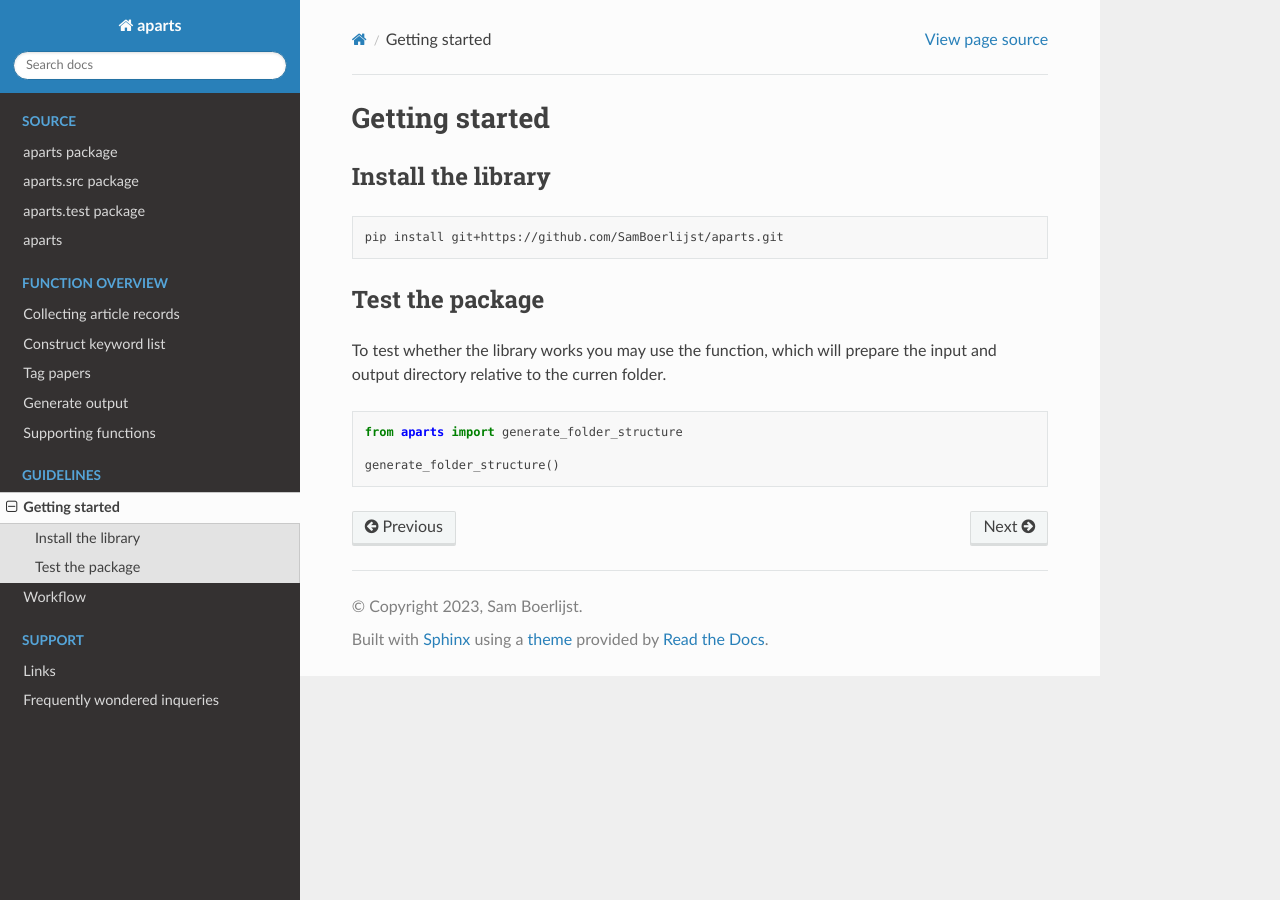
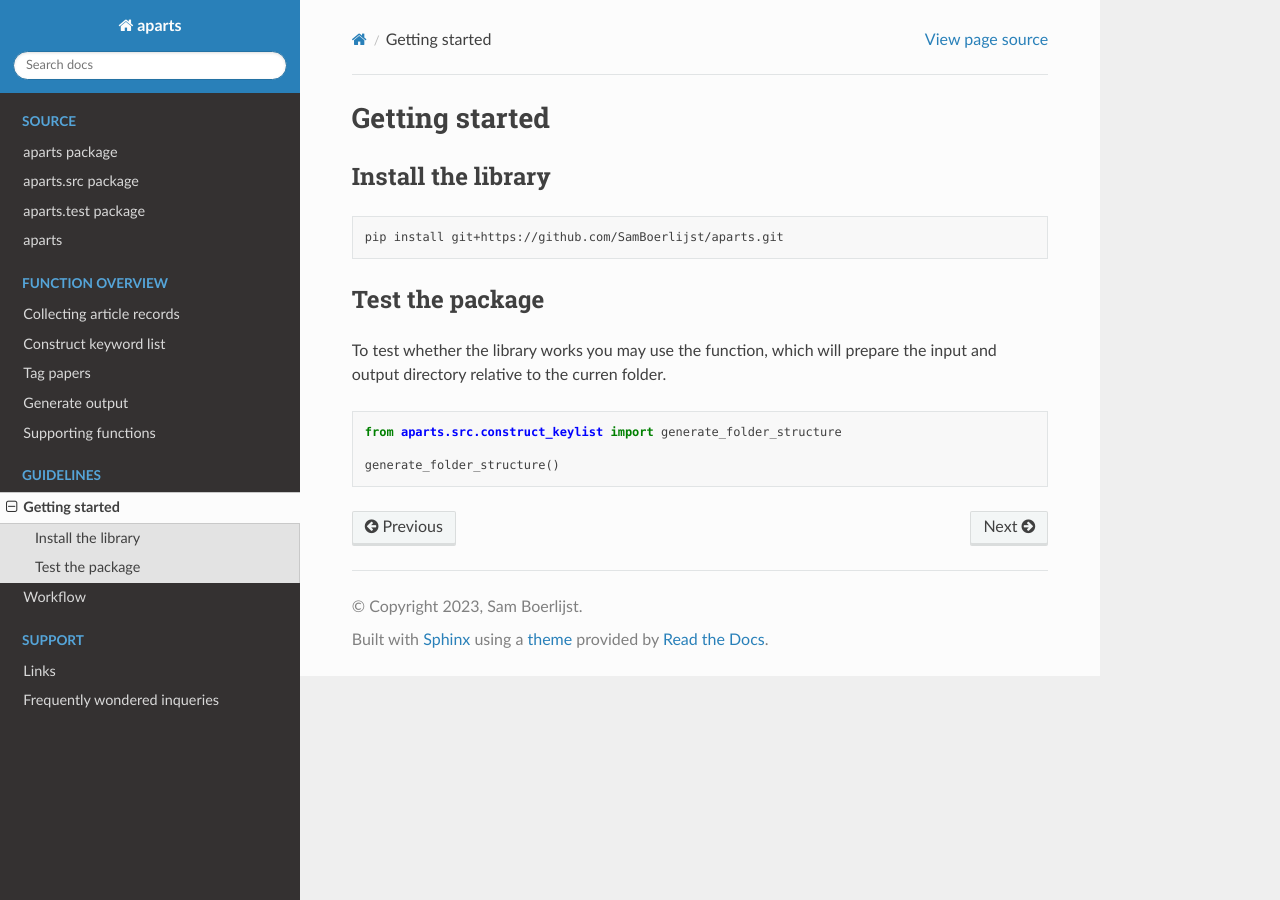
Before and after one commit to SamBoerlijst/aparts, a Sphinx documentation site: the page built from app/source/guidelines/getting_started.rst, in a window 1280 px wide. Built offline with Sphinx 7.4.7 and the Read the Docs theme 2.0.0, drawn with Linux system fonts in a browser that asks for light colours.

Commit message:
Update getting_started.rst

```diff
--- a/app/source/guidelines/getting_started.rst
+++ b/app/source/guidelines/getting_started.rst
@@ -16,6 +16,6 @@ To test whether the library works you may use the function, which will prepare t
 
 .. code-block:: python
 
-    from aparts import generate_folder_structure
+    from aparts.src.construct_keylist import generate_folder_structure
 
     generate_folder_structure()
```
